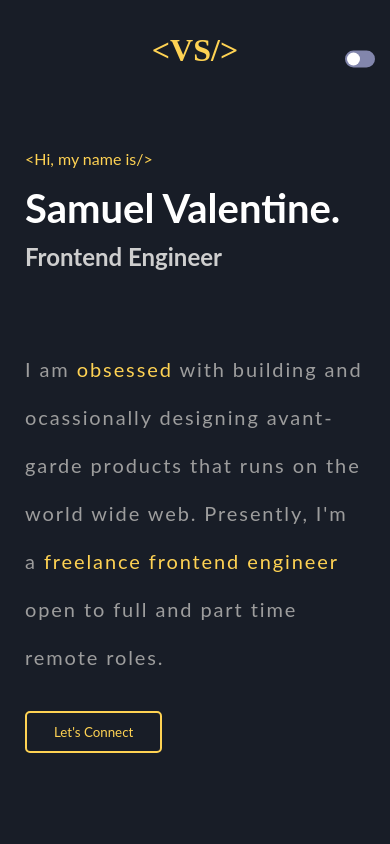
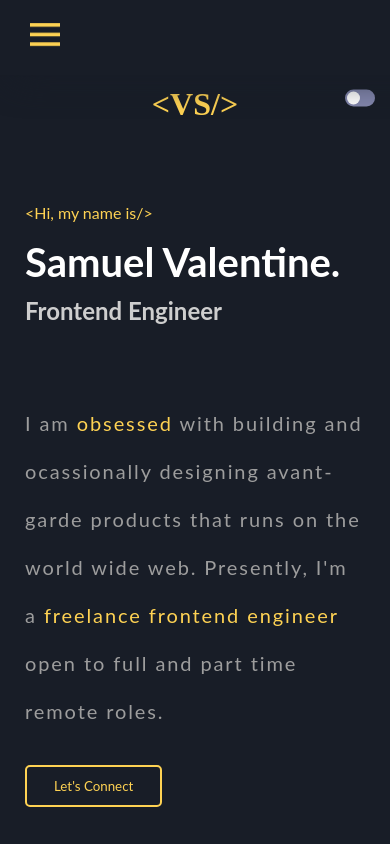
Before and after one commit to valentinesamuel/portfolio, an Angular app: page /home in a window 390 px wide. Shown: the top 844 px of the page. Built offline with nearby package versions, Linux system fonts and the light colour scheme; a web font is replaced by a local one.

Commit message:
fix: fixed the hamburger meuu toggle

```diff
--- a/src/app/home/home.component.html
+++ b/src/app/home/home.component.html
@@ -1,6 +1,6 @@
 <div class="layout" [ngClass]="!darkTheme ? 'dark' : ''">
   <nav>
-    <ul>
+    <ul #menu [ngClass]="mobileMenu ? '' : 'hide'">
       <li>
         <a href="/#about"><span>01.</span>About Me</a>
       </li>
@@ -15,6 +15,16 @@
       </li>
       <li><span class="resume">Resume</span></li>
     </ul>
+    <div
+      #hamBtn
+      [ngClass]="mobileMenu ? 'open' : ''"
+      (click)="showMobileMenu()"
+      class="hamburger"
+    >
+      <span class="bar"></span>
+      <span class="bar"></span>
+      <span class="bar"></span>
+    </div>
   </nav>
 
   <section class="body">
--- a/src/app/home/home.component.scss
+++ b/src/app/home/home.component.scss
@@ -120,6 +120,7 @@
   width: 100%;
 
   .appbar {
+    margin-top: 20px;
     display: flex;
     align-items: center;
     justify-content: center;
@@ -133,6 +134,7 @@
   }
 
   .switcher {
+    margin-top: 2.5%;
     position: absolute;
     right: 0;
     top: 5%;
@@ -352,7 +354,7 @@
           height: 46px;
           border-radius: 6px;
           background-color: #53565d;
-          padding-left: 20px;
+          padding: 0 20px 0 20px;
           margin-bottom: 25px;
           border: none;
 
@@ -471,6 +473,7 @@
 @media (max-width: 480px) {
   .body {
     .appbar {
+      padding-top: 10%;
       display: flex;
       align-items: center;
       .logo {
@@ -478,6 +481,9 @@
         font-size: 2rem;
         text-align: left;
       }
+    }
+    .switcher {
+      margin-top: 10%;
     }
     padding: 0 25px 0 25px;
     .intro {
@@ -552,7 +558,66 @@
   .layout {
     display: flex;
     nav {
-      display: none;
+      padding: 0;
+      height: auto;
+      border-right: none;
+      ul {
+        flex-direction: column;
+        background-color: var(--pri);
+        height: 100vh;
+        justify-content: space-evenly;
+        width: min(65vw, 246px);
+        text-align: center;
+        padding: 40% 0 40% 0;
+        box-shadow: -10px 0px 30px -15px var(--sec);
+        li {
+          writing-mode: horizontal-tb;
+          a {
+            span {
+              display: block;
+            }
+          }
+          .resume {
+            padding: 11px 27px;
+          }
+        }
+      }
+      .hide{
+        display: none;
+      }
+      .hamburger {
+        display: block;
+        position: fixed;
+        transform: scale(1.2);
+        transition-timing-function: linear;
+        transition-duration: 0.2s;
+        width: 100%;
+        background-color: var(--pri);
+        padding: 20px 0 20px 20px;
+        box-shadow: 0 10px 30px -10px var(--pri);
+        left: 10%;
+        .bar {
+          display: block;
+          width: 25px;
+          height: 3px;
+          margin: 5px;
+          background-color: var(--sec);
+          transition: all 0.3s ease-in-out;
+          &:nth-child(2) {
+            opacity: var(--clear);
+          }
+          &:nth-child(1) {
+            transform: var(--leftward);
+          }
+          &:nth-child(3) {
+            transform: var(--rightward);
+          }
+        }
+        &:focus {
+          outline: 2px dashed var(--sec);
+          outline-offset: 3px;
+        }
+      }
     }
   }
   .socials {
--- a/src/app/home/home.component.ts
+++ b/src/app/home/home.component.ts
@@ -1,4 +1,4 @@
-import { Component, OnInit } from '@angular/core';
+import { Component, ElementRef, OnInit, ViewChild } from '@angular/core';
 import { FormControl, FormControlDirective, FormGroup, Validators } from '@angular/forms';
 
 @Component({
@@ -7,8 +7,12 @@ import { FormControl, FormControlDirective, FormGroup, Validators } from '@angul
   styleUrls: ['./home.component.scss']
 })
 export class HomeComponent implements OnInit {
+  // @ViewChild('menu') mobMenu: ElementRef;
+  @ViewChild('hamBtn') hamButton: ElementRef;
+  mobMenu
   contactForm: FormGroup;
   darkTheme = true;
+  mobileMenu;
 
   company: any = 'freelance';
   selected
@@ -29,6 +33,12 @@ export class HomeComponent implements OnInit {
     this.selected = !this.selected;
   }
 
+  showMobileMenu() {
+    this.mobileMenu = !this.mobileMenu;
+    if (this.hamButton.nativeElement.classList.contains('open')) {
+      this.mobMenu = !this.mobMenu;
+    }
+  }
 
   onSubmit(form) {
 
@@ -42,23 +52,31 @@ export class HomeComponent implements OnInit {
 
   }
 
+  // checkUser() {
+  //   if (/Android|webOS|iPhone|iPad|iPod|BlackBerry|IEMobile|Opera Mini|Mobile|mobile|CriOS/i.test(this.device)) {
+  //     this.mobileMenu=true
+  //   } else {
+
+  //   }
+  // }
+
   nameErrorAlert() {
     const nameField = this.contactForm.get('name');
     if (nameField.status == "INVALID" && nameField.touched == true && nameField.dirty == true && nameField.value != '') {
       return 'Please enter a valid name ';
     }
-    }
+  }
   emailErrorAlert() {
     const emailField = this.contactForm.get('email');
     if (emailField.status == "INVALID" && emailField.touched == true && emailField.dirty == true && emailField.value != '') {
       return 'Please enter a valid email ';
     }
-    }
+  }
   messageErrorAlert() {
     const messageField = this.contactForm.get('message');
     if (messageField.status == "INVALID" && messageField.touched == true && messageField.dirty == true && messageField.value != '') {
       return 'Please add a few more details';
     }
-    }
+  }
 
 }
--- a/src/app/projects/projects.component.scss
+++ b/src/app/projects/projects.component.scss
@@ -189,8 +189,7 @@
               width: 50%;
             }
           }
-          button {
-          }
+
         }
       }
     }
--- a/src/styles.css
+++ b/src/styles.css
@@ -46,3 +46,9 @@
   --em-text: #fed253;
   --sup-text: #181d27;
 }
+
+.open{
+  --clear: 0;
+  --leftward:translateY(8px) rotate(45deg);
+  --rightward:translateY(-8px) rotate(-45deg);
+}
```
